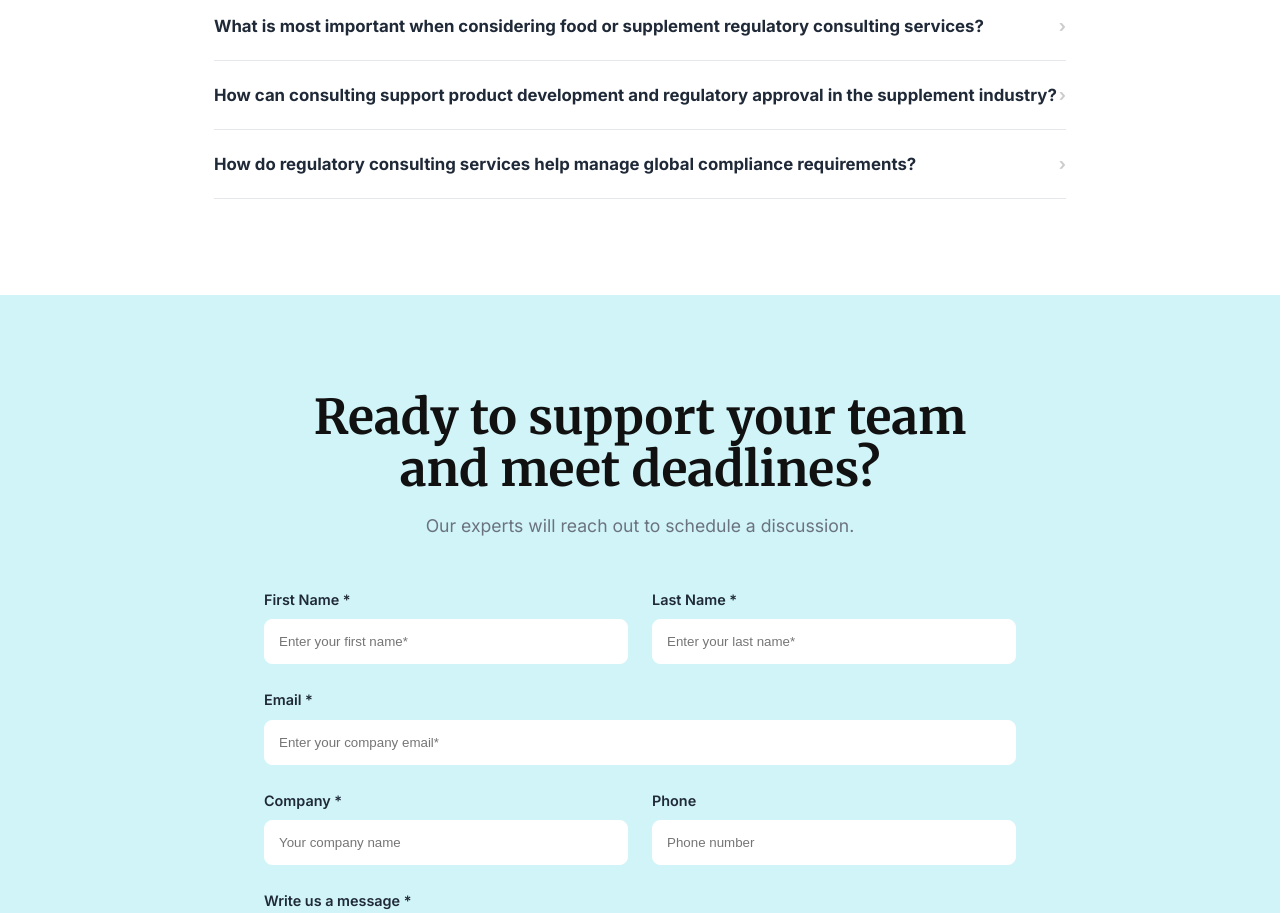
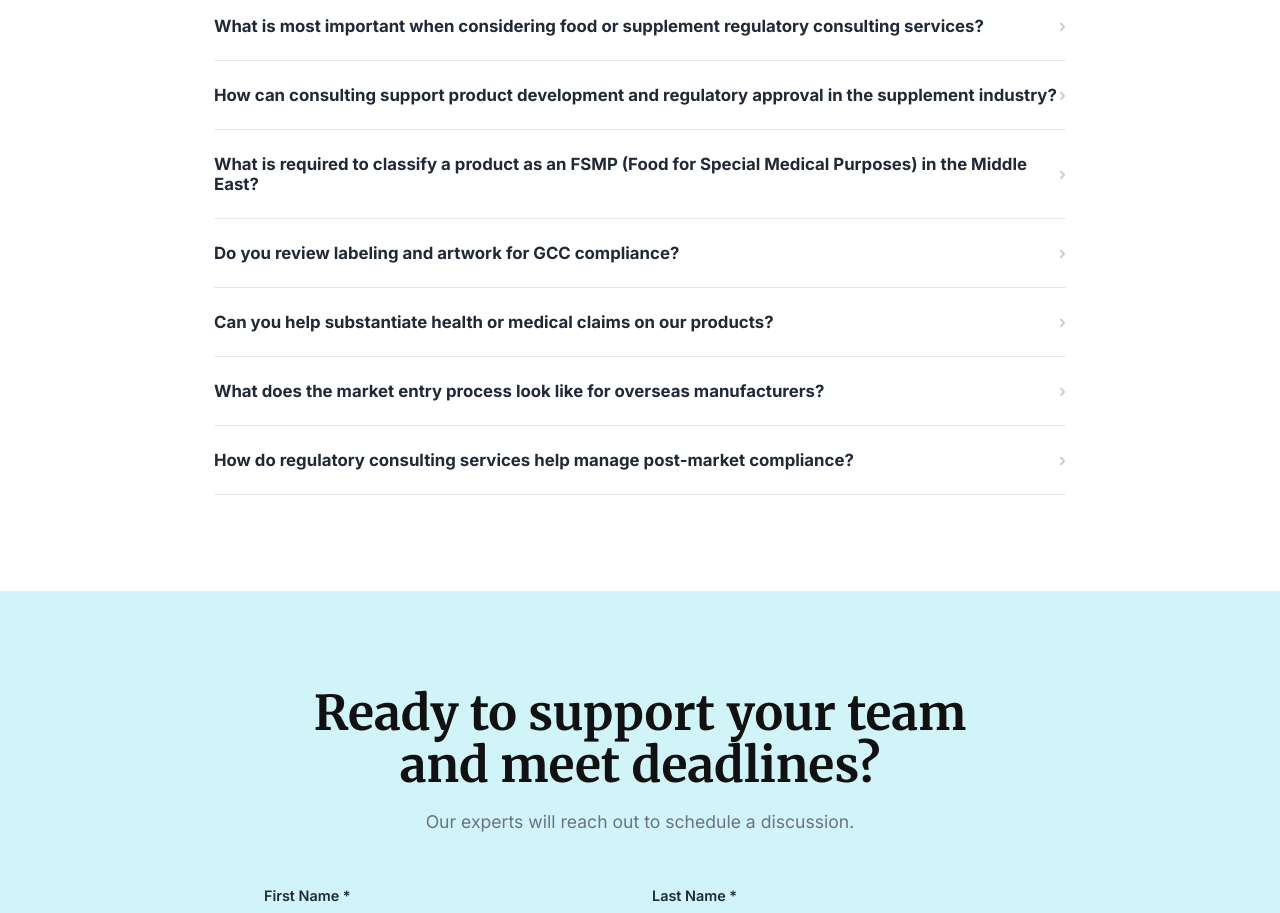
Before and after one commit to alanisinan/RegSciConsulting, a Next.js app: page / in a window 1280 px wide. Shown: the part 5040-5953 px from the top of the page. Built offline with nearby package versions, Linux system fonts and the light colour scheme.

Commit message:
Expand FAQ section using specific service data provided by user

```diff
--- a/src/components/FAQ.tsx
+++ b/src/components/FAQ.tsx
@@ -5,7 +5,11 @@ const faqs = [
   { q: 'What is important when a food or supplement company is looking for outside consulting expertise?', a: 'Finding a partner with deep regional knowledge of the GCC (UAE, Saudi Arabia, Oman, etc.) and specific technical experience in your product category.' },
   { q: 'What is most important when considering food or supplement regulatory consulting services?', a: 'Ensuring that the consultancy has a proven track record in successful dossier approvals and technical file preparation.' },
   { q: 'How can consulting support product development and regulatory approval in the supplement industry?', a: 'We review formulations for ingredient compliance, perform gap analysis, and prepare submission-ready dossiers to ensure rapid market access.' },
-  { q: 'How do regulatory consulting services help manage global compliance requirements?', a: 'We provide regulatory intelligence, market surveillance, and compliance audits to keep your portfolio up-to-date with changing regulations.' },
+  { q: 'What is required to classify a product as an FSMP (Food for Special Medical Purposes) in the Middle East?', a: 'FSMP classification requires a specialized assessment of intended use, patient populations, medical supervision requirements, and a rigorous review of clinical evidence to scientifically justify the classification.' },
+  { q: 'Do you review labeling and artwork for GCC compliance?', a: 'Yes, label and artwork review is one of our most requested services. We ensure your nutrition facts, ingredient lists, allergen declarations, mandatory statements, and Arabic translations are fully compliant.' },
+  { q: 'Can you help substantiate health or medical claims on our products?', a: 'Absolutely. We provide deep scientific substantiation and compliance reviews for nutrition, health, medical, and disease-risk reduction claims to ensure they meet local authority standards.' },
+  { q: 'What does the market entry process look like for overseas manufacturers?', a: 'We build a complete regulatory roadmap outlining country-specific requirements across the GCC, estimated registration timelines, necessary technical documents, and cost estimations so you can launch predictably.' },
+  { q: 'How do regulatory consulting services help manage post-market compliance?', a: 'We provide ongoing regulatory intelligence, market surveillance reviews, portfolio compliance audits, and custom training workshops for your team.' }
 ];
 
 export default function FAQ() {
```
